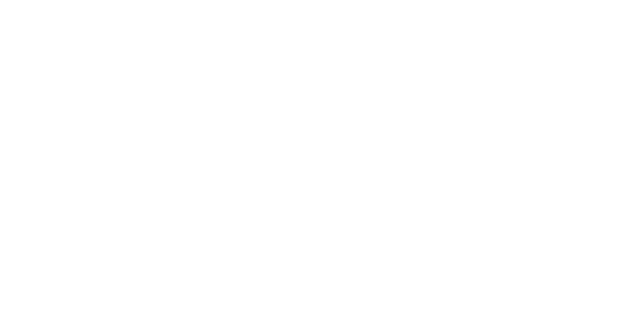
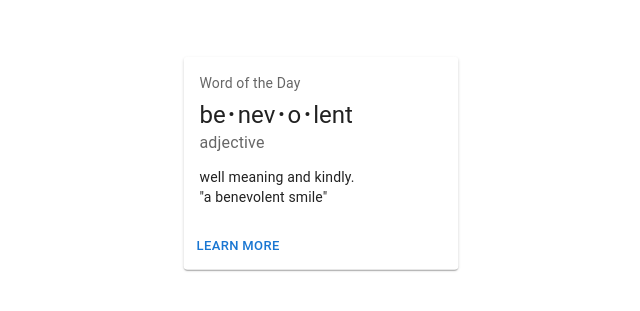
Before and after one commit to siddhkasera/InfinityTravel, a React (Create React App) app in the folder infinity-travel/: page /account in a window 1280 px wide. Before the commit this address had no page. Shown: the part 237-548 px from the top of the page, without its empty margins (319-959 px from the left). Built offline with nearby package versions, Linux system fonts and the light colour scheme.

Commit message:
accountdetail page started

```diff
--- a/infinity-travel/src/App.js
+++ b/infinity-travel/src/App.js
@@ -3,6 +3,7 @@
 import './App.css';
 import LoginForm from './components/LoginForm';
 import RegistrationForm from './components/RegistrationForm';
+import AccountDetail from './components/AccountDetail'
 import {
   BrowserRouter as Router,
   Routes,
@@ -16,6 +17,7 @@
       <Routes>Home
        <Route path="/signin"  element = {<LoginForm/>}> </Route>
       <Route path ="/registration" element ={<RegistrationForm/>}></Route>
+      <Route path ="/account" element ={<AccountDetail/>}></Route>
     </Routes>
       {/* <Footer1/> */}
       </Router>
--- /dev/null
+++ b/infinity-travel/src/components/AccountDetail.js
@@ -0,0 +1,48 @@
+import * as React from 'react';
+import Box from '@mui/material/Box';
+import Card from '@mui/material/Card';
+import CardActions from '@mui/material/CardActions';
+import CardContent from '@mui/material/CardContent';
+import Button from '@mui/material/Button';
+import Typography from '@mui/material/Typography';
+
+const bull = (
+  <Box
+    component="span"
+    sx={{ display: 'inline-block', mx: '2px', transform: 'scale(0.8)' }}
+  >
+    •
+  </Box>
+);
+
+export default function AccountDetail() {
+  return (
+    <div style={{
+        position: 'absolute', left: '50%', top: '50%',
+        transform: 'translate(-50%, -50%)'
+    }}>
+        <Card sx={{ minWidth: 275 }}>
+      <CardContent>
+        <Typography sx={{ fontSize: 14 }} color="text.secondary" gutterBottom>
+          Word of the Day
+        </Typography>
+        <Typography variant="h5" component="div">
+          be{bull}nev{bull}o{bull}lent
+        </Typography>
+        <Typography sx={{ mb: 1.5 }} color="text.secondary">
+          adjective
+        </Typography>
+        <Typography variant="body2">
+          well meaning and kindly.
+          <br />
+          {'"a benevolent smile"'}
+        </Typography>
+      </CardContent>
+      <CardActions>
+        <Button size="small">Learn More</Button>
+      </CardActions>
+    </Card>
+    </div>
+
+  );
+}
```
